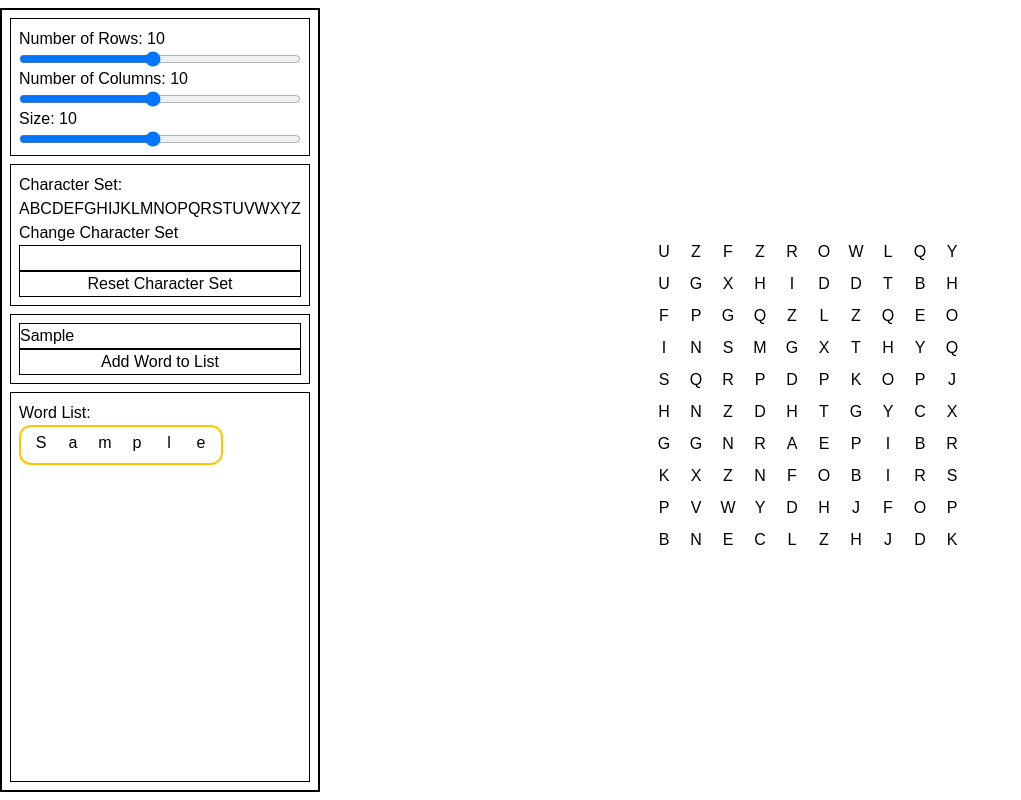
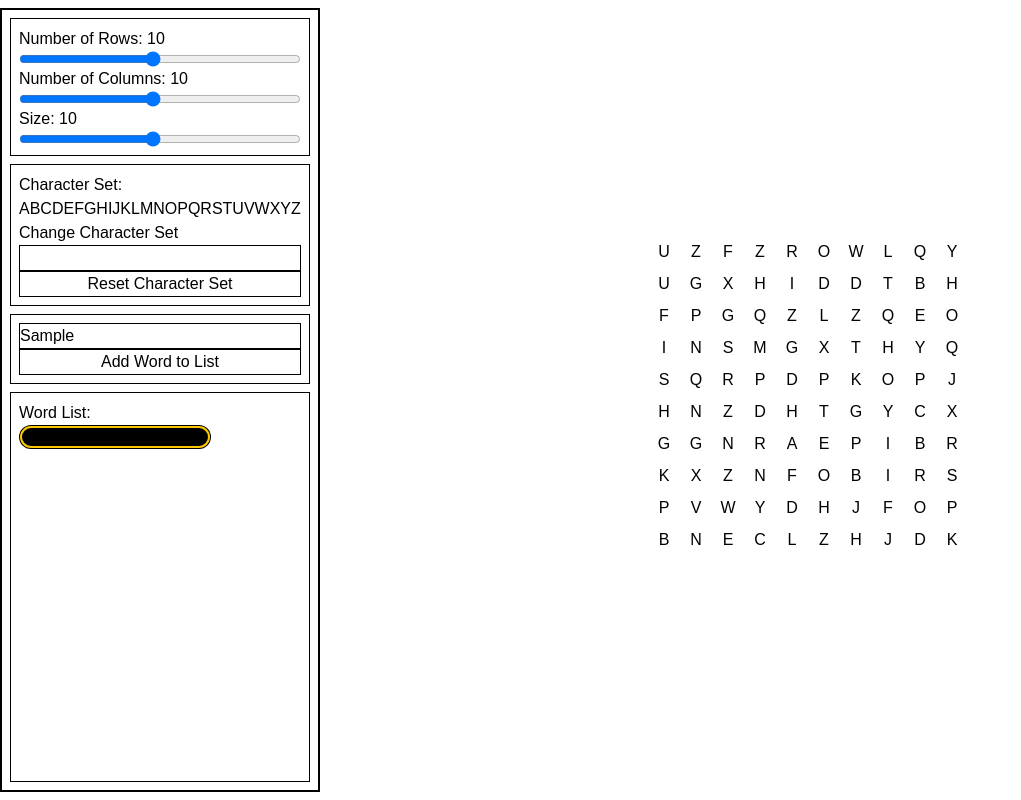
Before and after one commit to RoboRobert/word-search, a Next.js app: page / in a window 1280 px wide. Both pictures are taken after typing "Sample" into the empty fields and a click on the button "Add Word to List". Shown: the whole page, without its empty margins (0-1021 px from the left). Built offline with nearby package versions, Linux system fonts and the light colour scheme.

Commit message:
rotation done

```diff
--- a/app/_components/DraggableWordComponent.tsx
+++ b/app/_components/DraggableWordComponent.tsx
@@ -9,7 +9,7 @@ export function DraggableWordComponent({
 }): React.ReactElement {
   const [isDragging, setIsDragging] = useState(false);
   const position = useMousePosition();
-  const rotation = useRotation();
+  const [rotation, resetRotation] = useRotation(isDragging);
 
   const shouldLengthen = rotation % 90 !== 0;
 
@@ -17,31 +17,34 @@ export function DraggableWordComponent({
 
   for (let i = 0; i < word.length; i++) {
     characterElements.push(
-      <p
+      <div
         style={{
           transform: `rotate(-${rotation}deg)`,
         }}
-        className={`${shouldLengthen ? "size-[44.8px]" : "size-8"} text-center`}
+        className={`${shouldLengthen ? "w-[44.8px]" : "w-8"} grid place-items-center`}
       >
         {word.charAt(i)}
-      </p>,
+      </div>,
     );
   }
 
   return (
     <div
-      className={"absolute"}
+      className={`${isDragging ? "absolute" : "static"}`}
       style={{
         left: isDragging ? position.x : undefined,
         top: isDragging ? position.y : undefined,
         transform: isDragging
-          ? `rotate(${rotation}deg) translate(-50%, -50%) `
+          ? `translate(-50%, -50%) rotate(${rotation}deg)`
           : undefined,
       }}
       onPointerDown={() => setIsDragging(true)}
-      onPointerUp={() => setIsDragging(false)}
+      onPointerUp={() => {
+        resetRotation();
+        setIsDragging(false);
+      }}
     >
-      <div className="flex size-10 w-fit flex-row rounded-xl border-2 border-yellow-400 p-1">
+      <div className="flex h-fit w-fit flex-row rounded-xl bg-black outline-2 -outline-offset-3 outline-yellow-400">
         {characterElements}
       </div>
     </div>
--- a/app/_hooks/useRotation.tsx
+++ b/app/_hooks/useRotation.tsx
@@ -1,16 +1,23 @@
 import { useState, useEffect } from "react";
 
-export const useRotation = () => {
+export function useRotation(isDragging: boolean): [number, () => void] {
   const [rotation, setRotation] = useState(0);
+
+  console.log(isDragging);
+
+  const resetRotation = () => {
+    setRotation(0);
+  };
 
   useEffect(() => {
     const updateRotation = (event: KeyboardEvent) => {
-      const key = event.code;
-      console.log(key);
-      if (key === "KeyQ") {
-        setRotation((r) => (r - 45 + 360) % 360);
-      } else if (key === "KeyE") {
-        setRotation((r) => (r + 45) % 360);
+      if (isDragging) {
+        const key = event.code;
+        if (key === "KeyQ") {
+          setRotation((r) => (r - 45 + 360) % 360);
+        } else if (key === "KeyE") {
+          setRotation((r) => (r + 45) % 360);
+        }
       }
     };
 
@@ -18,7 +25,7 @@ export const useRotation = () => {
     return () => {
       window.removeEventListener("keydown", updateRotation);
     };
-  }, []);
+  }, [isDragging]);
 
-  return rotation;
-};
+  return [rotation, resetRotation];
+}
--- a/app/page.tsx
+++ b/app/page.tsx
@@ -39,7 +39,7 @@ export default function Home() {
 
   return (
     <div className="flex h-screen w-screen flex-row items-center gap-4 py-2">
-      <div className="flex h-full w-80 flex-col gap-2 border-2 p-2">
+      <div className="flex h-full w-80 flex-col gap-2 overflow-y-auto border-2 p-2">
         <div className="flex flex-col border p-2">
           <label htmlFor="numRows">Number of Rows: {GRIDROWS}</label>
           <input
```
